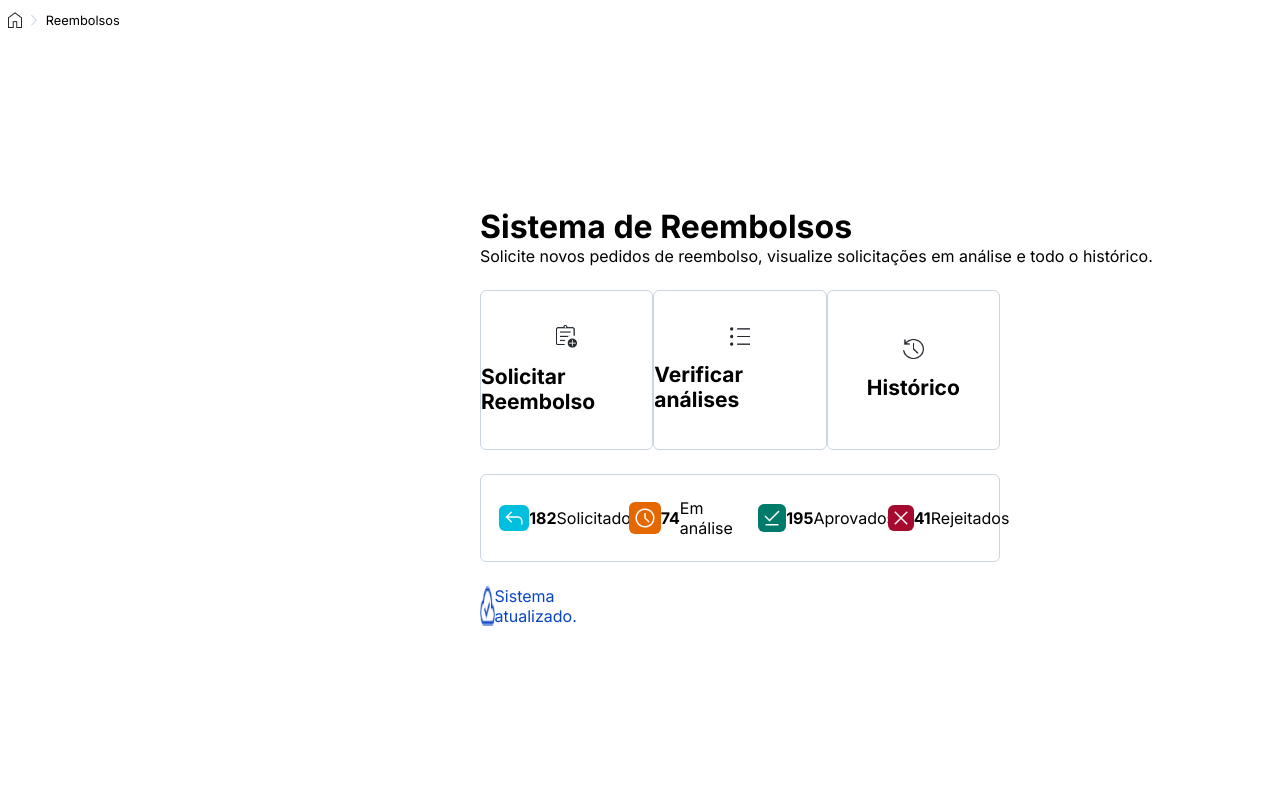
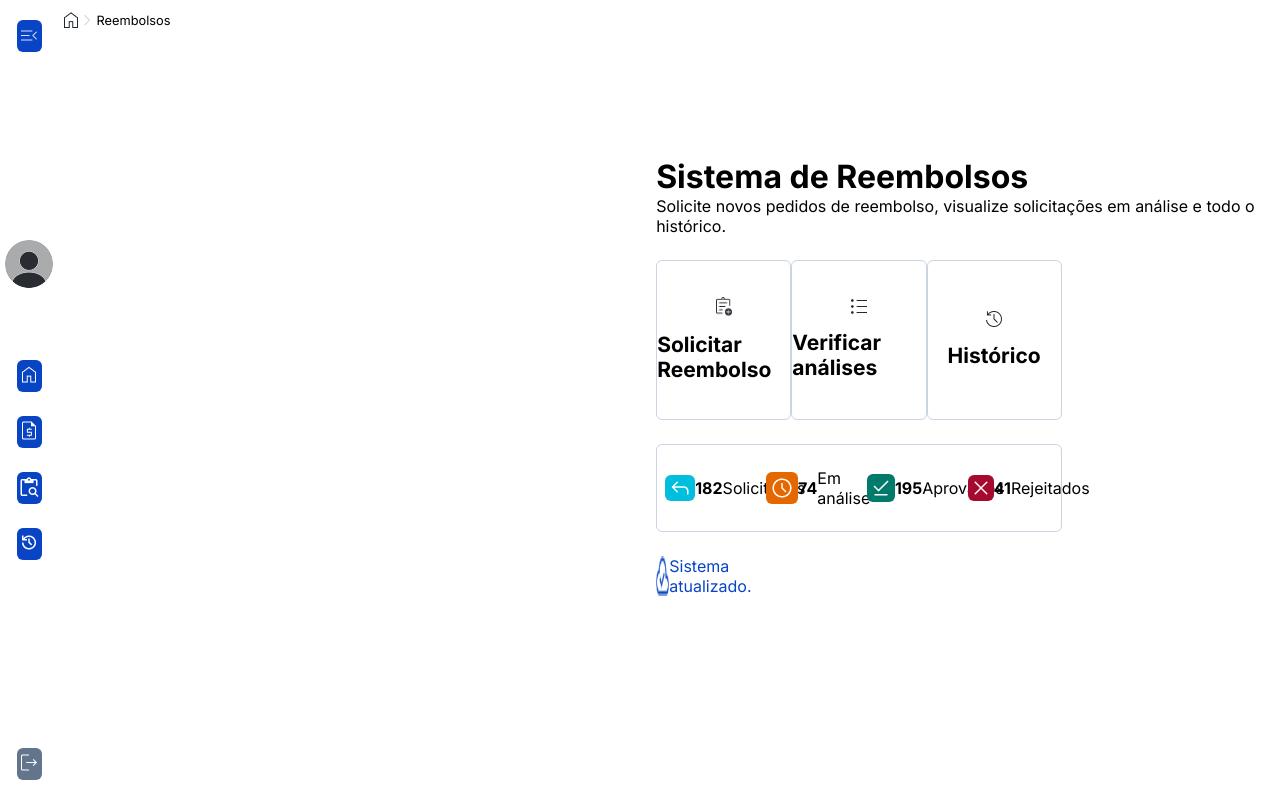
Before and after one commit to luanapalmeira/sispar, a React (Vite) app: page /reembolsos in a window 1280 px wide. Built offline with nearby package versions, Linux system fonts and the light colour scheme.

Commit message:
Criação da navbar

```diff
--- a/src/components/navbar/Navbar.jsx
+++ b/src/components/navbar/Navbar.jsx
@@ -0,0 +1,49 @@
+import styles from "./Navbar.module.scss";
+import Historico from "../../assets/Header/Botão - Histórico.png";
+import Home from "../../assets/Header/botão - Home.png";
+import Pesquisa from "../../assets/Header/Botão - Pesquisa.png"
+import Reembolso from "../../assets/Header/Botão - Reembolso.png";
+import Sair from "../../assets/Header/Botão - Sair.png";
+import Perfil from "../../assets/Header/image.png";
+import Fechar from "../../assets/Header/imagem-fechar-header.png";
+import { useNavigate } from "react-router-dom";
+
+function NavBar() {
+    const navigate = useNavigate()
+
+    return (
+        <nav className={styles.navBarEstilo}>
+            <button>
+                <img src={Fechar} alt="botão de abrir e fechar" />
+            </button>
+
+            <section>
+                <img src={Perfil} alt="imagem do perfil" />
+
+                <div className={styles.boxBotoes}>
+                    <button onClick={() => { navigate("/reembolsos") }}>
+                        <img src={Home} alt="imagem home" />
+                    </button>
+
+                    <button onClick={() => { navigate("/solicitacao") }}>
+                        <img src={Reembolso} alt="imagem reembolso" />
+                    </button>
+
+                    <button onClick={() => { navigate("/reembolsos") }}>
+                        <img src={Pesquisa} alt="imagem pesquisa" />
+                    </button>
+
+                    <button onClick={() => { navigate("/solicitacao") }}>
+                        <img src={Historico} alt="imagem histórico" />
+                    </button>
+                </div>
+            </section>
+
+            <button className={styles.botaoSair} onClick={() => { navigate("/") }}>
+                <img src={Sair} alt="imagem sair" />
+            </button>
+        </nav>
+    );
+}
+
+export default NavBar;
--- /dev/null
+++ b/src/components/navbar/Navbar.module.scss
@@ -0,0 +1,39 @@
+.navBarEstilo {
+    display: flex;
+    flex-direction: column;
+    justify-content: space-between;
+    align-items: center;
+    width: 5vw;
+    height: 100vh;
+    padding: 20px 0;
+
+    section {
+        height: 40vh;
+        display: flex;
+        flex-direction: column;
+        justify-content: space-between;
+        align-items: center;
+        width: 100%;
+
+        div {
+            width: 100%;
+            height: 25vh;
+            display: flex;
+            flex-direction: column;
+            justify-content: space-between;
+            align-items: center;
+        }
+    }
+}
+
+button {
+    width: 2vw;
+    height: 4vh;
+    border-radius: 6px;
+    background-color: #0844c4;
+    border: none;
+}
+
+.botaoSair {
+    background-color: #63758d;
+}
--- a/src/components/reembolsos/Reembolsos.jsx
+++ b/src/components/reembolsos/Reembolsos.jsx
@@ -9,10 +9,13 @@ import NumeroSolicitados from "../../assets/Dashboard/N-Solicitados.png";
 import Sistema from "../../assets/Dashboard/Sistema-atualizado.png";
 import SolicitarHistorico from "../../assets/Dashboard/Solicitar - Histórico.png";
 import SolicitarReembolso from "../../assets/Dashboard/Solicitar - Reembolso.png";
+import NavBar from "../navbar/Navbar.jsx";
 
 function Reembolsos() {
     return (
-        <>
+        <div className={styles.containerReembolsos}>
+            <NavBar />
+
             <header>
                 <img src={Home} alt="ícone de casinha" />
                 <img src={Seta} alt="ícone de sinal de maior" />
@@ -73,7 +76,7 @@ function Reembolsos() {
                     </section>
                 </section>
             </main>
-        </>
+        </div>
     );
 }
 
--- a/src/components/reembolsos/Reembolsos.module.scss
+++ b/src/components/reembolsos/Reembolsos.module.scss
@@ -1,3 +1,7 @@
+.containerReembolsos {
+    display: flex;
+}
+
 header {
     display: flex;
     justify-content: space-evenly;
@@ -13,6 +17,7 @@ header {
 
 .mainReembolso {
     height: 95vh;
+    width: 94vw;
     font-family: "Inter";
 
     .centralizar {
@@ -43,7 +48,7 @@ header {
             height: 26vh;
 
             .card {
-                width: 15vw;
+                width: 12vw;
                 height: 20vh;
                 border: 0.8px solid #CBD4E1;
                 display: flex;
@@ -78,7 +83,7 @@ header {
                 display: flex;
                 justify-content: space-evenly;
                 align-items: center;
-                width: 18%;
+                width: 21%;
                 height: 8vh;
 
                 .img1 {
@@ -122,7 +127,7 @@ header {
 
         .containerSistema {
             display: flex;
-            width: 13%;
+            width: 15%;
             justify-content: space-between;
             margin-top: 1.5rem;
 
--- a/src/components/solicitacao/Solicitacao.jsx
+++ b/src/components/solicitacao/Solicitacao.jsx
@@ -1,7 +1,10 @@
+import NavBar from "../navbar/Navbar";
+// import styles from "./Solicitacao.module.scss";
+
 function Solicitacao() {
     return (
         <>
-        <h2>Olá, eu sou o componente solicitação!</h2>
+        <NavBar />
         </>
     )
 }
```
